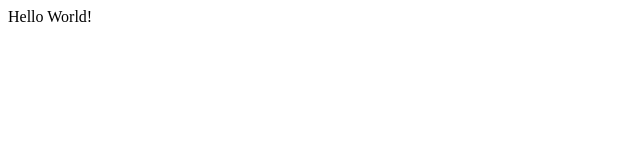
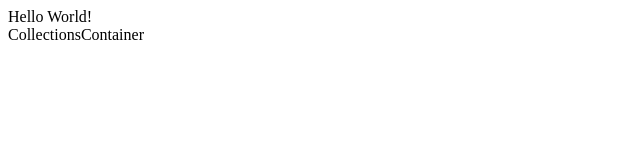
Before and after one commit to dani8439/pottery_keeper_frontend, a React (Create React App) app: page / in a window 1280 px wide. Shown: the top 160 px of the page, without its empty margins (0-640 px from the left). Built offline with nearby package versions, Linux system fonts and the light colour scheme.

Commit message:
setting up CollectionsContainer class component

```diff
--- a/src/App.js
+++ b/src/App.js
@@ -1,6 +1,7 @@
 import React from 'react';
 import { connect } from 'react-redux';
 import { fetchCollections } from './actions/fetchCollections'
+import CollectionsContainer from './containers/CollectionsContainer'
 
 class App extends React.Component {
 
@@ -12,6 +13,7 @@ class App extends React.Component {
     return (
       <div className="App">
         Hello World!
+        < CollectionsContainer/>
       </div>
     );
   }
--- /dev/null
+++ b/src/containers/CollectionsContainer.js
@@ -0,0 +1,17 @@
+// class component
+
+import React from 'react';
+
+class CollectionsContainer extends React.Component {
+
+
+    render() {
+        return (
+            <div>
+                CollectionsContainer
+            </div>
+        )
+    }
+}
+
+export default CollectionsContainer
```
